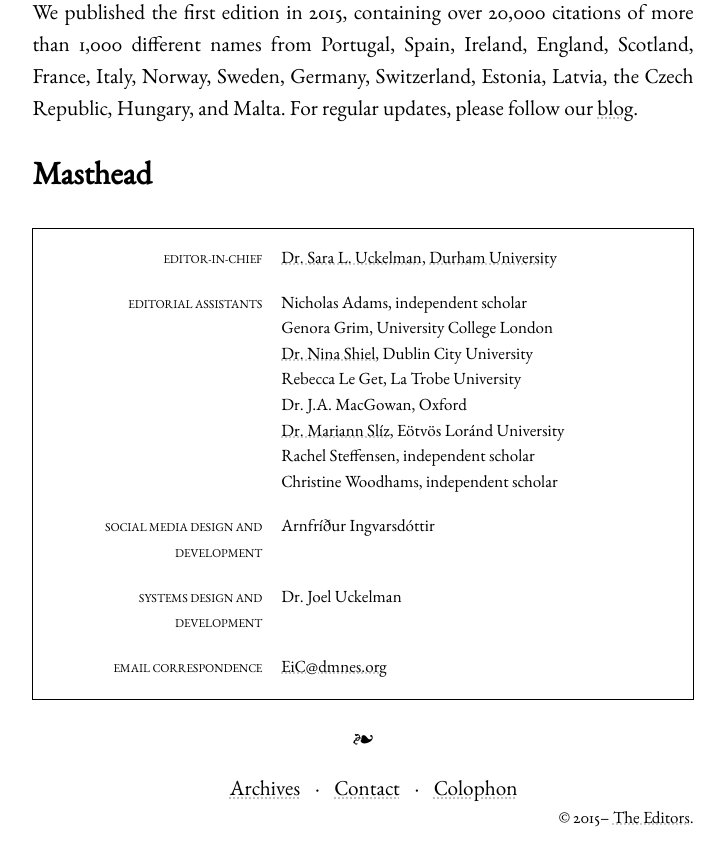
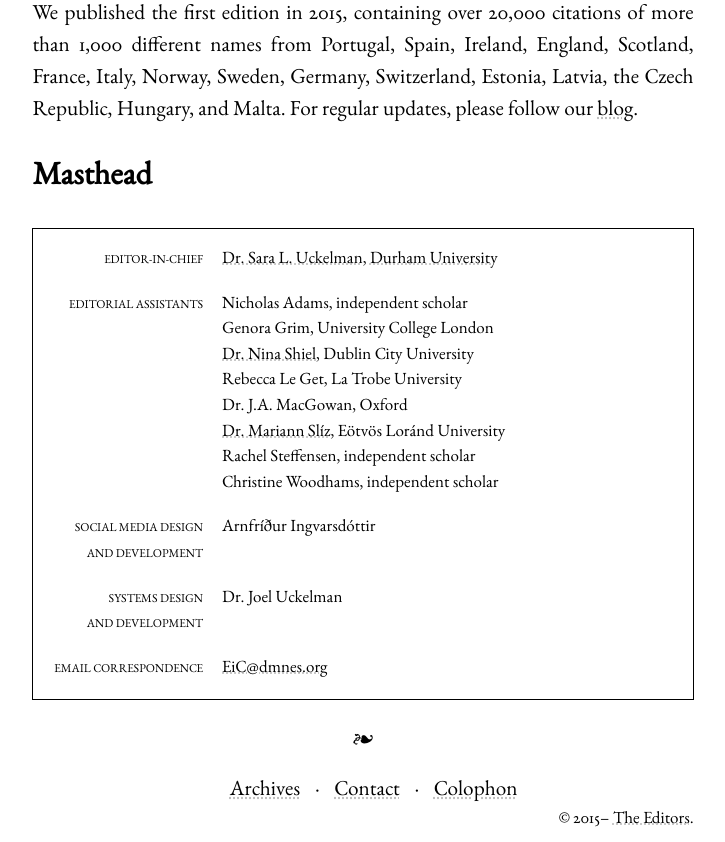
Before and after one commit to uckelman/dmnes-site, a Flask app: template templates/about.html in a window 1280 px wide. Shown: the part 881-1723 px from the top of the page, without its empty margins (277-1002 px from the left). Run offline with Flask 2, Linux system fonts and the light colour scheme; the template is opened without the code that fills it, so the values that code supplies are empty; parts of the project's set-up code (start-up, migrations or seed data) failed here and were passed over.

Commit message:
Adjusted left column of masthead.

```diff
--- a/static/css/site.css
+++ b/static/css/site.css
@@ -297,7 +297,6 @@ a.letter_anchor {
 }
 
 .masthead td.mast_left {
-  width: 35%;
   text-align: right;
 
   font-variant: all-small-caps;
--- a/templates/about.html
+++ b/templates/about.html
@@ -40,11 +40,11 @@ Editions are published quarterly.
     </td>
   </tr>
   <tr>
-    <td class="mast_left">Social Media Design and Development</td>
+    <td class="mast_left">Social Media Design<br/> and Development</td>
     <td class="mast_right">Arnfríður Ingvarsdóttir</td>
   </tr>
   <tr>
-    <td class="mast_left">Systems Design and Development</td>
+    <td class="mast_left">Systems Design<br/> and Development</td>
     <td class="mast_right">Dr. Joel Uckelman</td>
   </tr>
   <tr>
```
